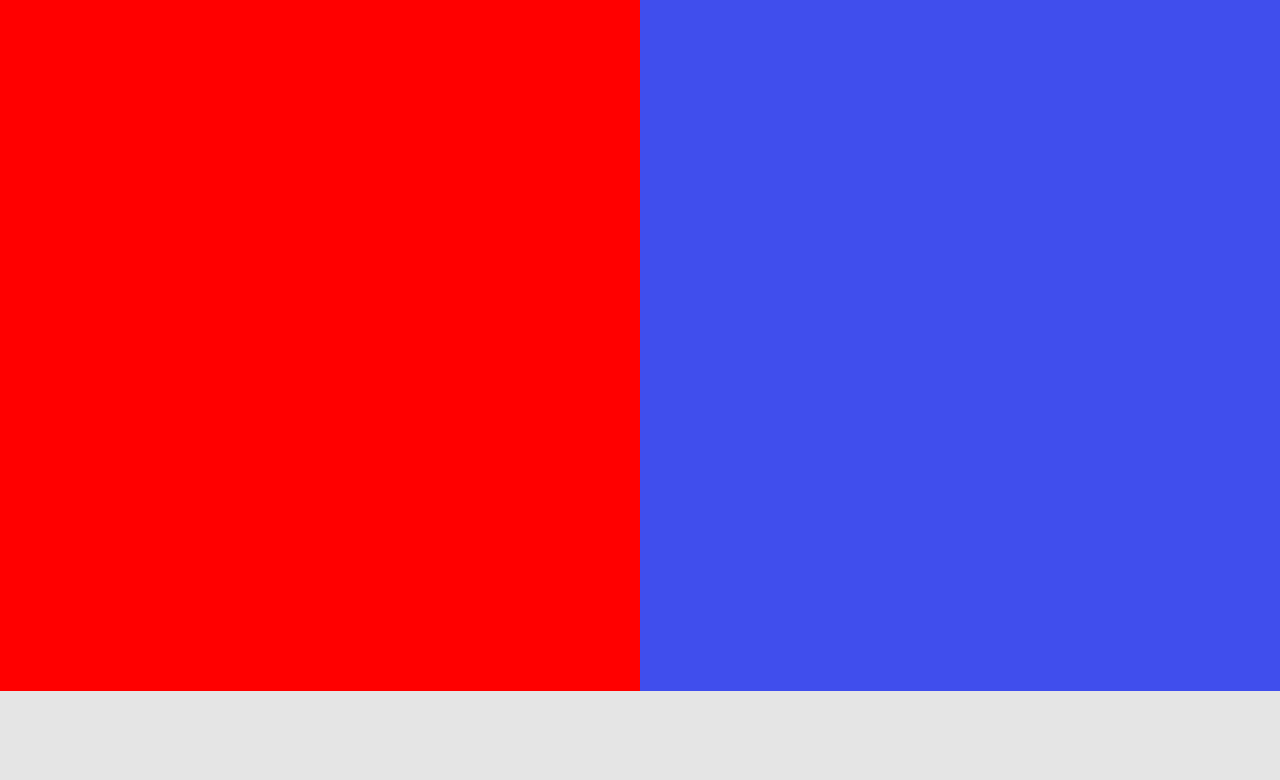
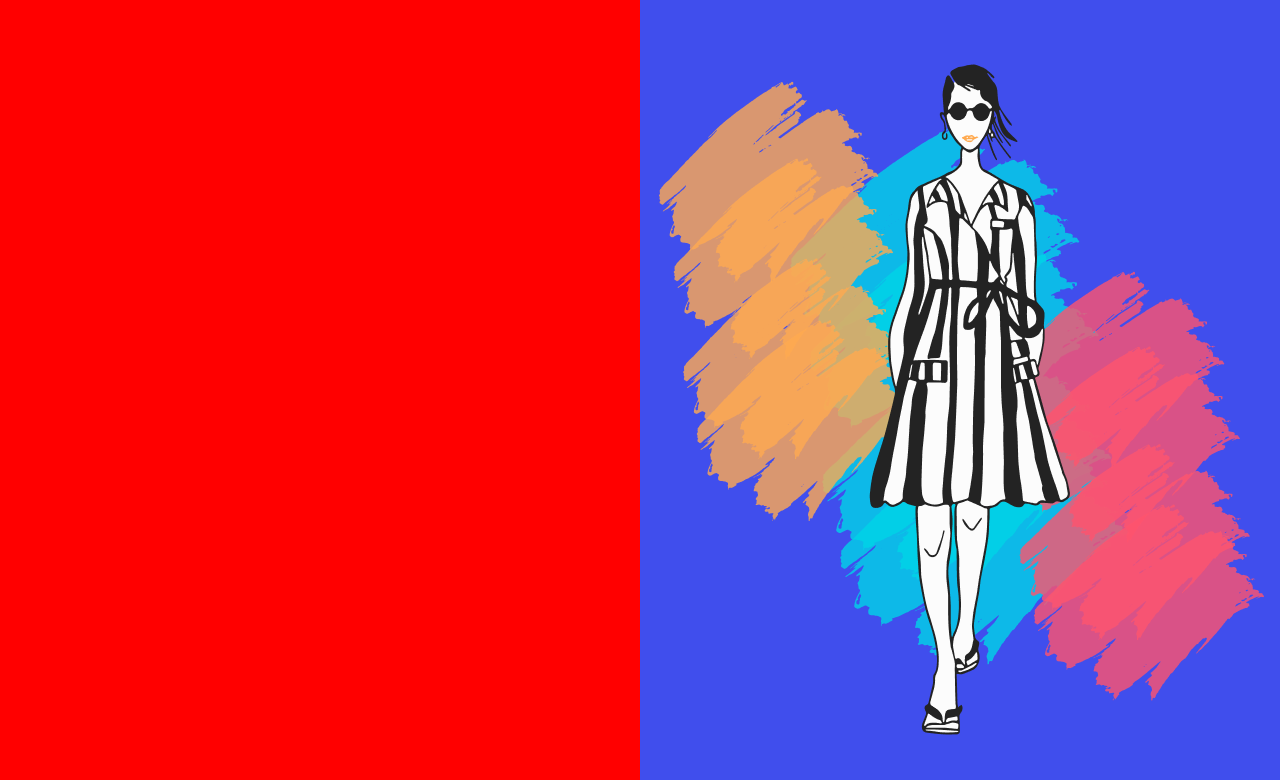
Before and after one commit to AlbertoCoelho/fashion-driven, a plain HTML site: page index.html in a window 1280 px wide. Shown: the part 94-874 px from the top of the page. Before the commit the page ends 800 px from the top, so only its background shows below. Drawn offline with nearby package versions, Linux system fonts and the light colour scheme.

Commit message:
Criação do layout aside feito

```diff
--- a/index.html
+++ b/index.html
@@ -7,8 +7,8 @@
     <meta name="description" content="Uma aplicação para encomenda de orçamento de blusas personalizadas!">
     <meta name="keywords" content="HTML, CSS, Javascript">
     <meta name="author" content="Alberto Coelho">
+    <link rel="stylesheet" href="reset.css" />
     <link rel="stylesheet" href="style.css" />
-    <link rel="stylesheet" href="reset.css" />
     <link rel="preconnect" href="https://fonts.googleapis.com">
     <link rel="preconnect" href="https://fonts.gstatic.com" crossorigin>
     <link href="https://fonts.googleapis.com/css2?family=Roboto:wght@400;700&display=swap" rel="stylesheet">
@@ -26,7 +26,7 @@
         </section>
 
         <aside>
-
+            <img src="FashionDriven/ilustração.png" />
         </aside>
 
     </main>
--- a/style.css
+++ b/style.css
@@ -10,13 +10,15 @@ nav  {
 
     display: flex;
     align-items: center;
-    justify-content: center;
 
+    /*
     position: fixed;
     top:0;
     left: 0;
+    */
+}
 
-}
+
 
 nav img {
   padding-top: 10px;
@@ -35,10 +37,19 @@ section {
     width: 50%;
     height: 785px;
     background-color: red;
+
+    padding-top: 4.88%;
+    padding-bottom: 5,01%;
+
 }
 
 aside {
     width: 50%;
     height: 785px;
     background-color: #404EED;
+
+    display: flex;
+    justify-content: center;
+    align-items: center;
+
 }
```
